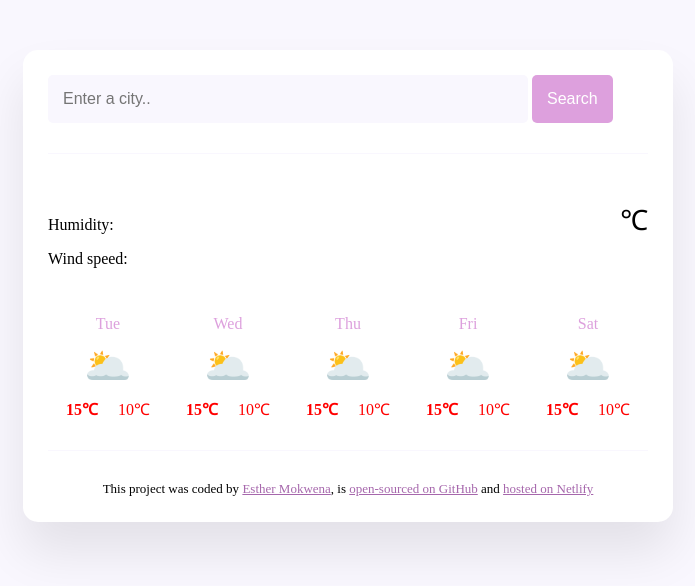
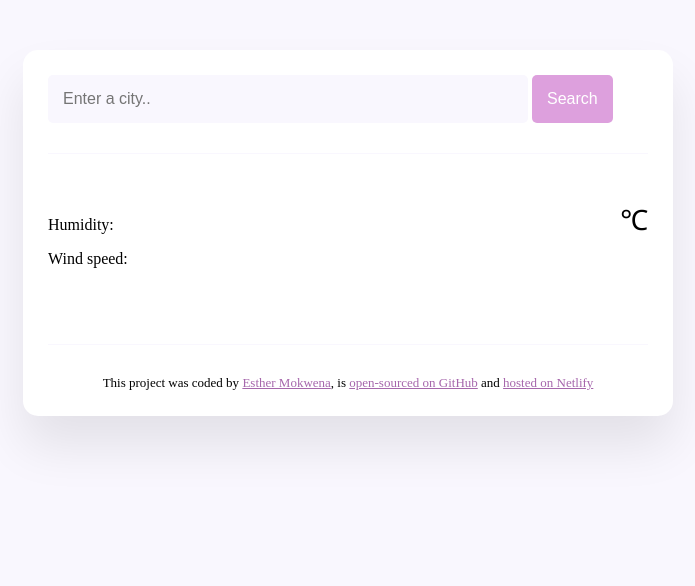
Before and after one commit to Rainha-tal/Week7weatherApp, a plain HTML site: page index.html in a window 1280 px wide. Shown: the whole page, without its empty margins (292-987 px from the left). Drawn offline with nearby package versions, Linux system fonts and the light colour scheme; no server answers.

Commit message:
updated the HTML

```diff
--- a/index.html
+++ b/index.html
@@ -43,62 +43,7 @@
                 </div>
             </div>
 
-            <div class="weather-forcast">
-                <div class="forcast-day">
-                    <div class="forcast-date">Tue</div>
-                    <div class="forcast-icon">🌥️</div>
-                    <div class="forcast-temperature">
-
-                        <div class="forcast-temp">
-                        <strong>15℃</strong></div>
-                        <div class="forcast-temp">10℃</div>
-                        </div>
-                    </div>
-
-                  <div class="forcast-day">
-                    <div class="forcast-date">Wed</div>
-                    <div class="forcast-icon">🌥️</div>
-                    <div class="forcast-temperature">
-
-                        <div class="forcast-temp">
-                        <strong>15℃</strong></div>
-                        <div class="forcast-temp">10℃</div>
-                        </div>
-                    </div>
-
-                    <div class="forcast-day">
-                        <div class="forcast-date">Thu</div>
-                        <div class="forcast-icon">🌥️</div>
-                        <div class="forcast-temperature">
-
-                            <div class="forcast-temp">
-                            <strong>15℃</strong></div>
-                            <div class="forcast-temp">10℃</div>
-                            </div>
-                        </div>
-
-                        <div class="forcast-day">
-                            <div class="forcast-date">Fri</div>
-                            <div class="forcast-icon">🌥️</div>
-                            <div class="forcast-temperature">
-
-                                <div class="forcast-temp">
-                                <strong>15℃</strong></div>
-                                <div class="forcast-temp">10℃</div>
-                                </div>
-                            </div>
-
-                            <div class="forcast-day">
-                                <div class="forcast-date">Sat</div>
-                                <div class="forcast-icon">🌥️</div>
-                                <div class="forcast-temperature">
-
-                                    <div class="forcast-temp">
-                                    <strong>15℃</strong></div>
-                                    <div class="forcast-temp">10℃</div>
-                                    </div>
-                                </div>
-            </div>
+            <div class="weather-forcast" id="forecast"></div>
         </main>
 
         <footer>
```
